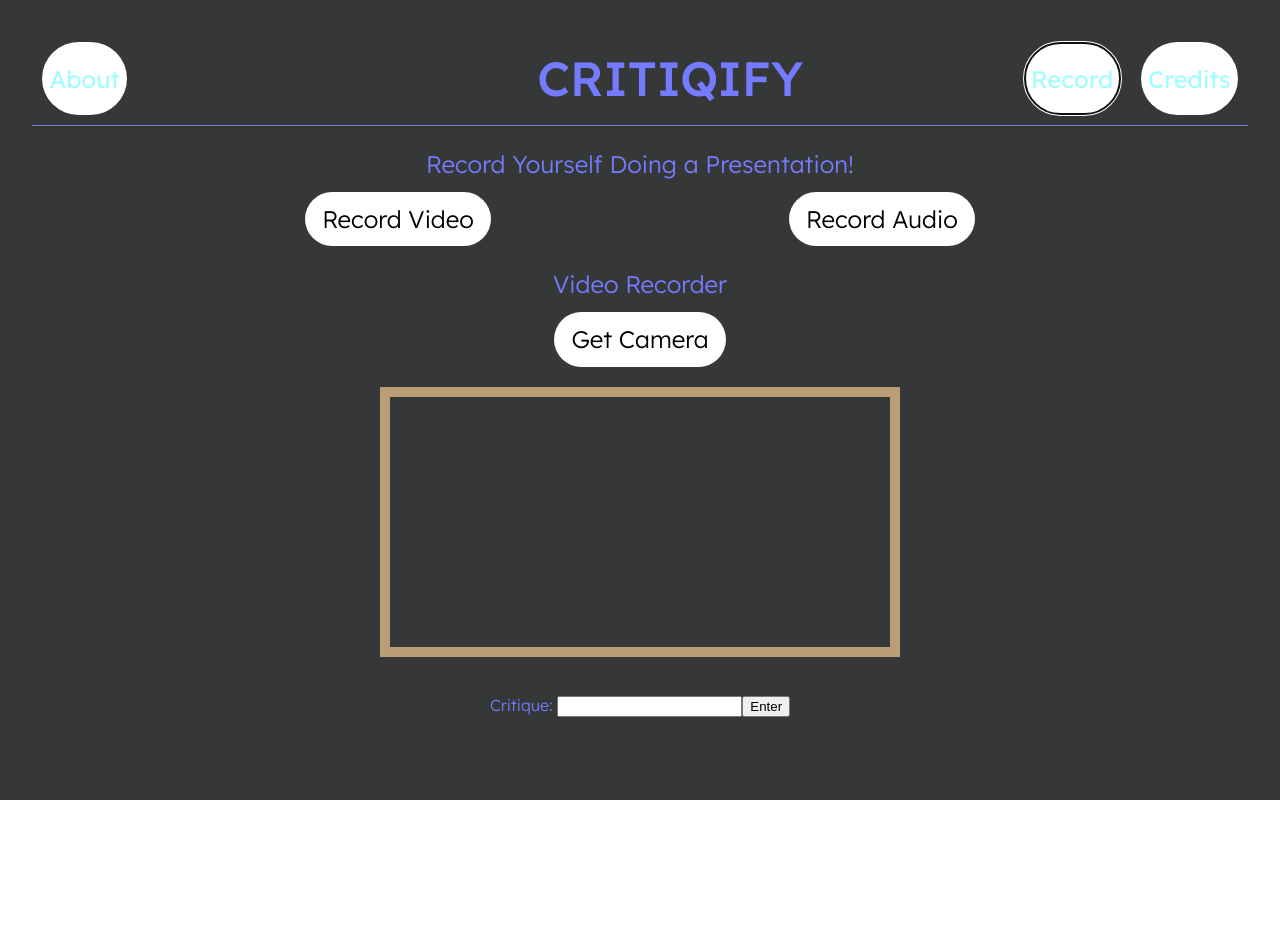
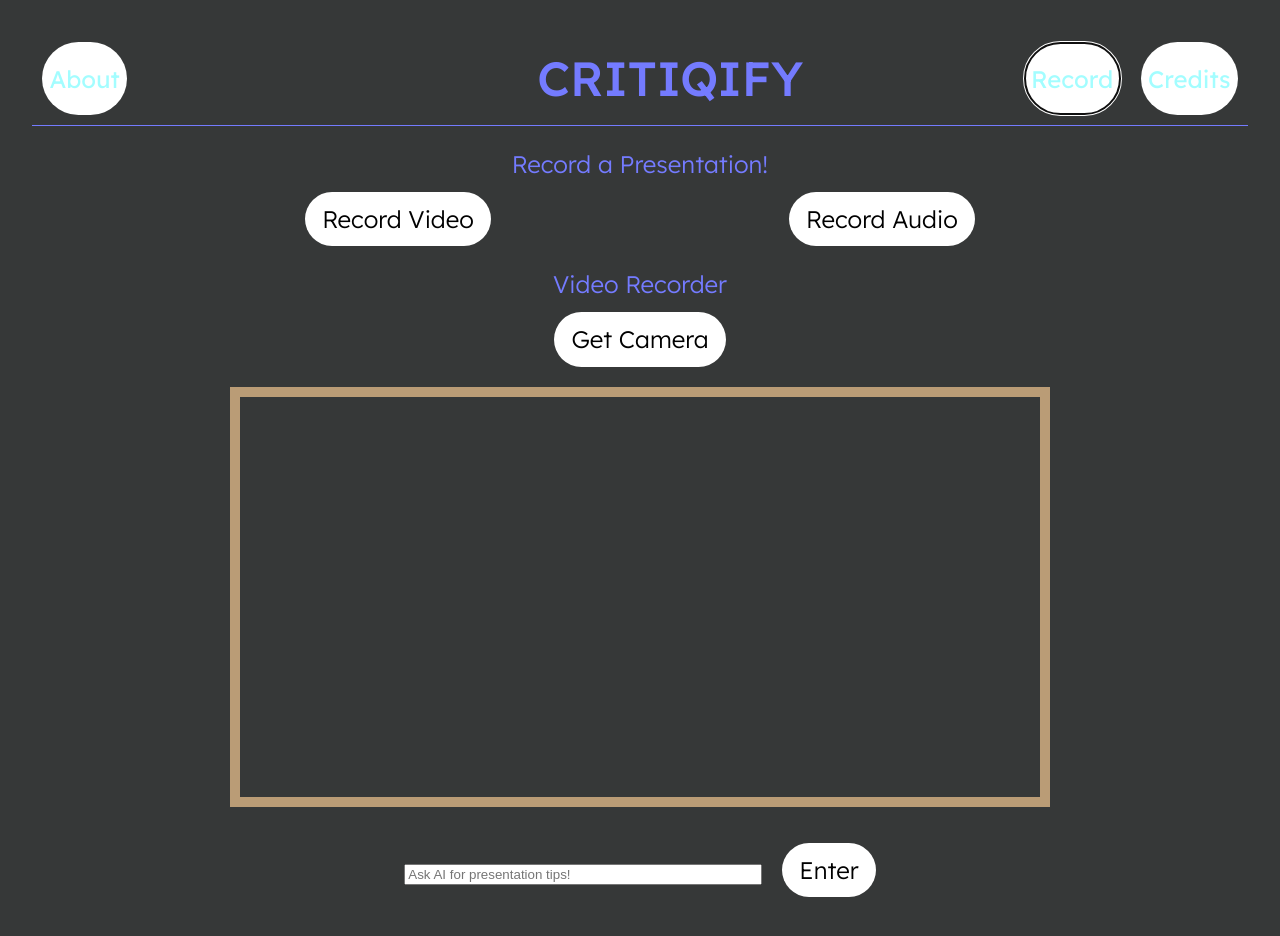
Before and after one commit to alexpark0/Critiqify, a React (Vite) app: page / in a window 1280 px wide. Both pictures are taken after a click on the button "Record". Shown: the top 936 px of the page. Before the commit the page ends 800 px from the top, so only its background shows below. Built offline with nearby package versions, Linux system fonts and the light colour scheme.

Commit message:
added gemini

```diff
--- a/package.json
+++ b/package.json
@@ -10,9 +10,11 @@
     "preview": "vite preview"
   },
   "dependencies": {
+    "@google/generative-ai": "^0.11.3",
     "@stream-io/video-react-sdk": "^0.5.3",
     "draft-js": "^0.11.7",
     "react": "^18.2.0",
+    "react-bootstrap": "^2.10.2",
     "react-dom": "^18.2.0",
     "react-quill": "^2.0.0"
   },
--- a/src/App.jsx
+++ b/src/App.jsx
@@ -2,7 +2,7 @@ import "./App.css";
 import { useState, useRef } from "react";
 import VideoRecorder from "../src/VideoRecorder";
 import AudioRecorder from "../src/AudioRecorder";
-//import {useVolumeLevel, VolumeIndicator} from 'react-volume-indicator'
+import Gemini from "./Gemini";
 
 const App = () => {
   let [recordOption, setRecordOption] = useState("video");
@@ -52,7 +52,7 @@ const App = () => {
         <img src = "https://media.discordapp.net/attachments/799331016489042020/1224050139186991205/Screenshot_2024-03-31_at_1.37.57_PM.png?ex=661c1486&is=66099f86&hm=f9c8e74b3c2d70ac91c5bbf7d4b9ad6b8714dc24db13e011ba49cd8d4f1312e5&=&format=webp&quality=lossless&width=1100&height=578" alt="example" width="1024" height="512"></img>
       </div>
       <div className={toggle === 2 ? "show-content" : "content"}>
-        <h2>Record Yourself Doing a Presentation!</h2>
+        <h2>Record a Presentation!</h2>
         <div className="button-flex">
           <button onClick={toggleRecordOption("video")}>Record Video</button>
           <button onClick={toggleRecordOption("audio")}>Record Audio</button>
@@ -60,14 +60,15 @@ const App = () => {
         <div>
           {recordOption === "video" ? <VideoRecorder /> : <AudioRecorder />}
         </div>
-        <div className="textbox">
+        {/* <div className="textbox">
           <form>
             <label>
-              Critique: <input type="text" name="lastCritique" />
+              Notes: <input type="text" name="lastCritique" />
             </label>
             <input type="submit" value="Enter" />
           </form>
-        </div>
+        </div> */}
+        <Gemini></Gemini>
       </div>
       <div className={toggle === 3 ? "show-content" : "content"}>
         <h2>
--- /dev/null
+++ b/src/Gemini.jsx
@@ -0,0 +1,44 @@
+import { GoogleGenerativeAI } from "@google/generative-ai";
+import React, { useState } from 'react';
+
+const genAI = new GoogleGenerativeAI('AIzaSyAu9Sf7S0wM_DtPgyBfUNN5AAZAytgodgo');
+const model = genAI.getGenerativeModel({ model: "gemini-pro" });
+
+const Gemini = () => {
+  const [search, setSearch] = useState('');
+
+  const handleChangeSearch = (e) => {
+      setSearch(e.target.value);
+  }
+  const [aiResponse, setResponse] = useState('');
+
+// Generative AI Call to fetch dishes
+
+async function aiRun() {
+  const prompt = `respond in 1-5 sentences: ${search} `;
+  const result = await model.generateContent(prompt);
+  const response = await result.response;
+  const text = response.text();
+  setResponse(text);
+}
+
+// button event trigger to consume gemini Api
+
+const handleClick = () => {
+  aiRun();
+}
+
+  return (
+      <div>
+        <div>
+          <input placeholder='Ask AI for presentation tips!' style={{ width:"350px" }} onChange={(e) => handleChangeSearch(e)} />
+          <button style={{ marginLeft: '20px' }} onClick={() => handleClick()}>Enter</button>
+        </div>
+        <div>
+          <p>{aiResponse}</p>
+        </div>
+      </div>
+  );
+};
+
+export default Gemini;
--- a/src/VideoRecorder.jsx
+++ b/src/VideoRecorder.jsx
@@ -1,4 +1,6 @@
 import { useState, useRef } from "react";
+import { Form } from 'react-bootstrap';
+
 const VideoRecorder = () => {
   const [permission, setPermission] = useState(false);
   const mediaRecorder = useRef(null);
@@ -7,6 +9,8 @@ const VideoRecorder = () => {
   const [stream, setStream] = useState(null);
   const [videoChunks, setVideoChunks] = useState([]);
   const [recordedVideo, setRecordedVideo] = useState(null);
+  const [value, setValue] = useState(),
+  onInput = ({target:{value}}) => setValue(value);
 
   const getCameraPermission = async () => {
     setRecordedVideo(null);
@@ -92,9 +96,16 @@ const VideoRecorder = () => {
         {recordedVideo ? (
           <div className="recorded-player">
             <video className="recorded" src={recordedVideo} controls></video>
-            <a download href={recordedVideo}>
-              Download Recording
-            </a>
+            <h2>
+              <Form>
+                <Form.Group className="mb-3">
+                  <Form.Label>Notes:</Form.Label>
+                  <br></br>
+                  <Form.Control type ="text" placeholder="Enter notes here"
+                  as="textarea" rows={3} cols={100} onChange={onInput}/>
+                </Form.Group>
+              </Form>
+            </h2>
           </div>
         ) : null}
       </div>
--- a/src/index.css
+++ b/src/index.css
@@ -103,8 +103,8 @@ button:focus-visible {
 }
 
 .live-player {
-  height: 250px;
-  width: 500px;
+  height: 400px;
+  width: 800px;
   border: 10px solid #ba9c76;
   margin-bottom: 30px;
 }
```
Also changed, not shown: 1 other file (tests, documents, lock files or other folders).
